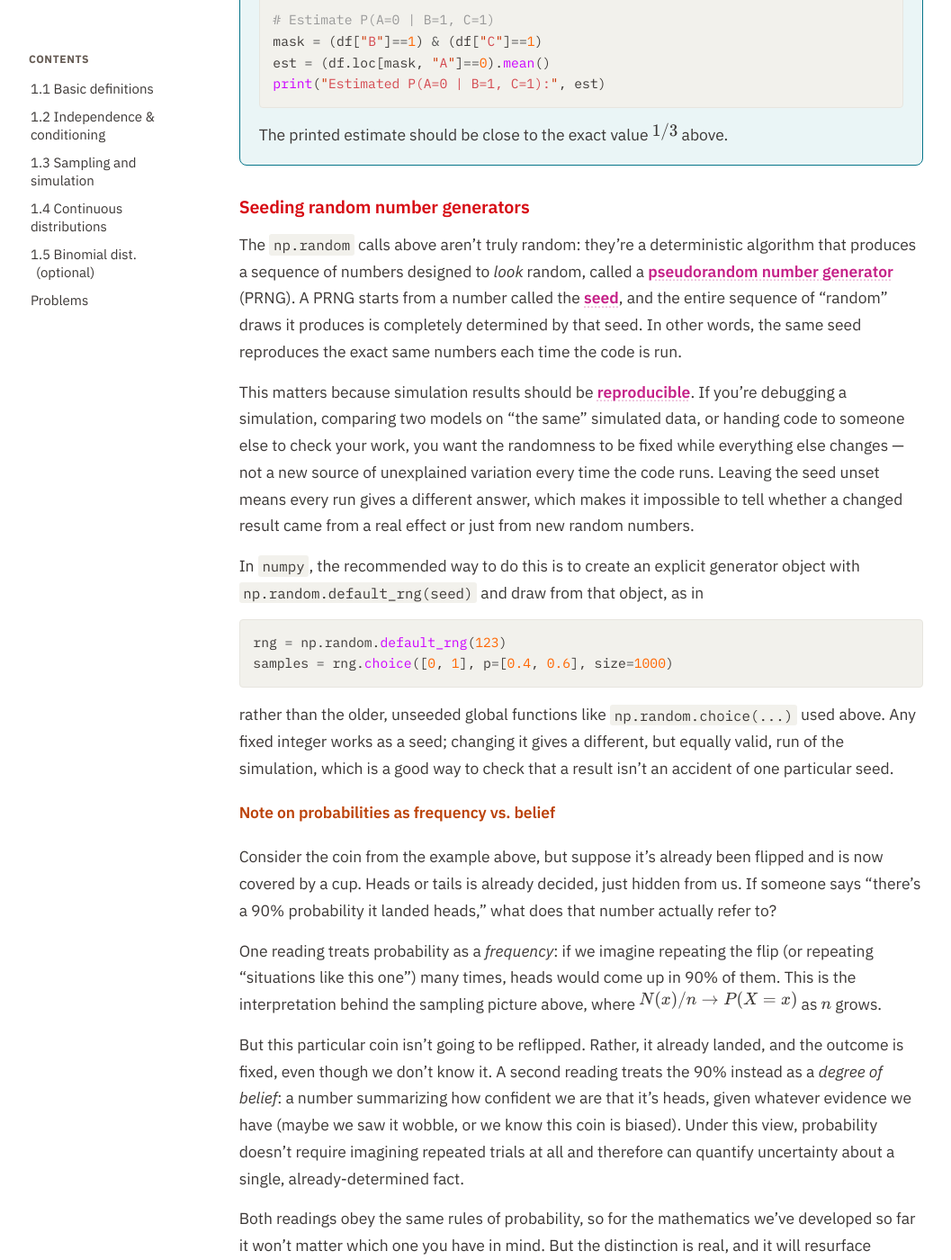
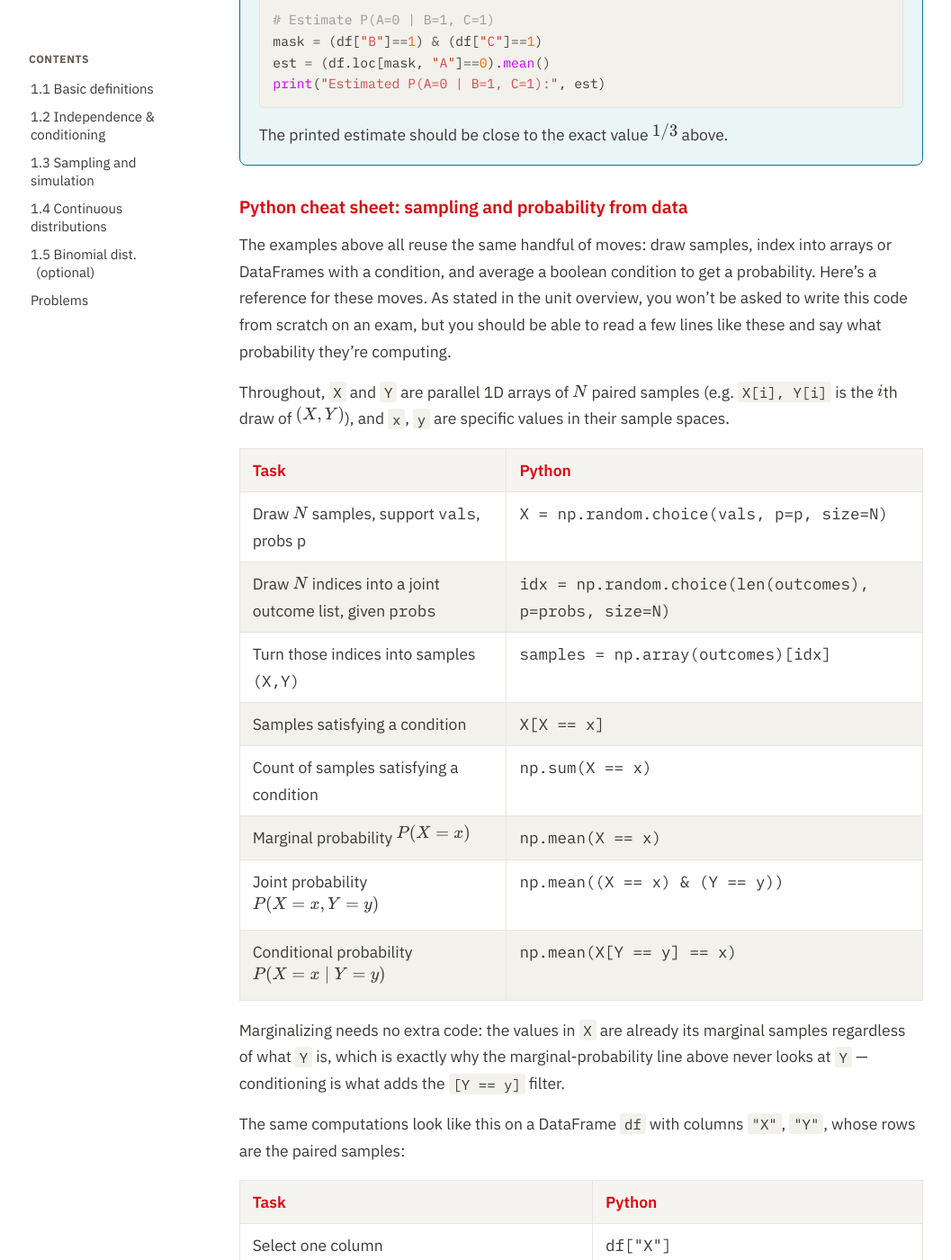
Before and after one commit to elevien/math50_2026, a Jekyll site: the page built from unit1/index.md, in a window 1280 px wide and 1400 px high, scrolled down 15571 px. Shown: the whole window at 90% size, without its empty margins (110-1167 px from the left). Built offline with Jekyll 4.4.1, drawn with Linux system fonts in a browser that asks for light colours; some of the changed text lies outside the part shown.

Commit message:
Publish from math50_sandbox@7e24687

```diff
--- a/public/css/notes.css
+++ b/public/css/notes.css
@@ -527,6 +527,28 @@ p code, li code {
 table {
   border-collapse: collapse;
   margin: 1em 0;
+  width: 100%;
+}
+
+/* Plain reference/cheat-sheet tables: row borders and top alignment so a
+   cell that wraps to multiple lines still reads as belonging to one row,
+   instead of drifting to line up with the wrong line in the next column. */
+table:not(.prob-table) td,
+table:not(.prob-table) th {
+  border: 1px solid var(--rule);
+  padding: 0.5em 0.8em;
+  text-align: left;
+  vertical-align: top;
+}
+
+table:not(.prob-table) th {
+  background: var(--panel-bg);
+  color: var(--heading-2);
+  font-weight: 600;
+}
+
+table:not(.prob-table) tbody tr:nth-child(even) td {
+  background: var(--code-bg);
 }
 
 table.prob-table td, table.prob-table th {
--- a/unit1/index.md
+++ b/unit1/index.md
@@ -557,6 +557,39 @@ print("Estimated P(A=0 | B=1, C=1):", est)
 The printed estimate should be close to the exact value $1/3$ above.
 </div>
 
+### Python cheat sheet: sampling and probability from data
+
+The examples above all reuse the same handful of moves: draw samples, index into arrays or DataFrames with a condition, and average a boolean condition to get a probability. Here's a reference for these moves. As stated in the unit overview, you won't be asked to write this code from scratch on an exam, but you should be able to read a few lines like these and say what probability they're computing.
+
+Throughout, `X` and `Y` are parallel 1D arrays of $N$ paired samples (e.g. `X[i], Y[i]` is the $i$th draw of $(X,Y)$), and `x`, `y` are specific values in their sample spaces.
+
+| Task | Python |
+|---|---|
+| Draw $N$ samples, support `vals`, probs `p` | `X = np.random.choice(vals, p=p, size=N)` |
+| Draw $N$ indices into a joint outcome list, given `probs` | `idx = np.random.choice(len(outcomes), p=probs, size=N)` |
+| Turn those indices into samples `(X,Y)` | `samples = np.array(outcomes)[idx]` |
+| Samples satisfying a condition | `X[X == x]` |
+| Count of samples satisfying a condition | `np.sum(X == x)` |
+| Marginal probability $P(X=x)$ | `np.mean(X == x)` |
+| Joint probability $P(X=x, Y=y)$ | `np.mean((X == x) & (Y == y))` |
+| Conditional probability $P(X=x \mid Y=y)$ | `np.mean(X[Y == y] == x)` |
+
+Marginalizing needs no extra code: the values in `X` are already its marginal samples regardless of what `Y` is, which is exactly why the marginal-probability line above never looks at `Y` &mdash; conditioning is what adds the `[Y == y]` filter.
+
+The same computations look like this on a DataFrame `df` with columns `"X"`, `"Y"`, whose rows are the paired samples:
+
+| Task | Python |
+|---|---|
+| Select one column | `df["X"]` |
+| Select the rows satisfying a condition | `df.loc[df["Y"] == y]` |
+| Select one column, restricted to rows satisfying a condition | `df.loc[df["Y"] == y, "X"]` |
+| Combine two conditions (AND) | `df.loc[(df["Y"] == y) & (df["Z"] == z)]` |
+| Marginal probability $P(X=x)$ | `(df["X"] == x).mean()` |
+| Joint probability $P(X=x, Y=y)$ | `((df["X"] == x) & (df["Y"] == y)).mean()` |
+| Conditional probability $P(X=x \mid Y=y)$ | `(df.loc[df["Y"] == y, "X"] == x).mean()` |
+
+The pattern to remember: a probability is always the *fraction of rows satisfying a condition*, i.e. `.mean()` of a boolean array or column; conditioning just means restricting to a subset of rows first with `[...]` or `.loc[...]` before you take that average.
+
 ### Seeding random number generators
 
 The `np.random` calls above aren't truly random: they're a deterministic algorithm that produces a sequence of numbers designed to *look* random, called a <span class="term">[pseudorandom number generator](https://en.wikipedia.org/wiki/Pseudorandom_number_generator)</span> (PRNG). A PRNG starts from a number called the <span class="term">[seed](https://en.wikipedia.org/wiki/Random_seed)</span>, and the entire sequence of "random" draws it produces is completely determined by that seed. In other words, the same seed reproduces the exact same numbers each time the code is run.
```
